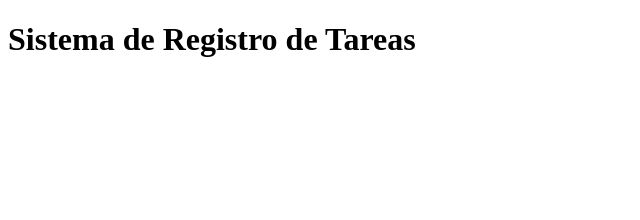
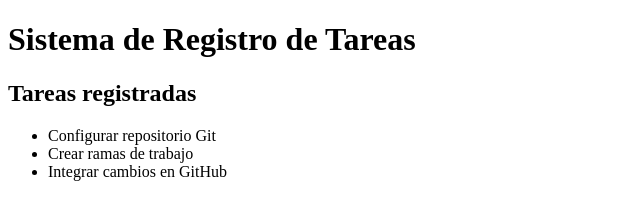
Before and after one commit to JOSUE-TS/sistema-tareas, a plain HTML site: page index.html in a window 1280 px wide. Shown: the whole page, without its empty margins (0-640 px from the left). Drawn offline with Linux system fonts and the light colour scheme.

Commit message:
Agregar listado inicial de tareas

```diff
--- a/index.html
+++ b/index.html
@@ -10,7 +10,14 @@
 
     <main>
         <section id="formulario"></section>
-        <section id="lista-tareas"></section>
+        <section id="lista-tareas">
+            <h2>Tareas registradas</h2>
+            <ul>
+                <li>Configurar repositorio Git</li>
+                <li>Crear ramas de trabajo</li>
+                <li>Integrar cambios en GitHub</li>
+            </ul>
+        </section>
     </main>
 </body>
 </html>
```
